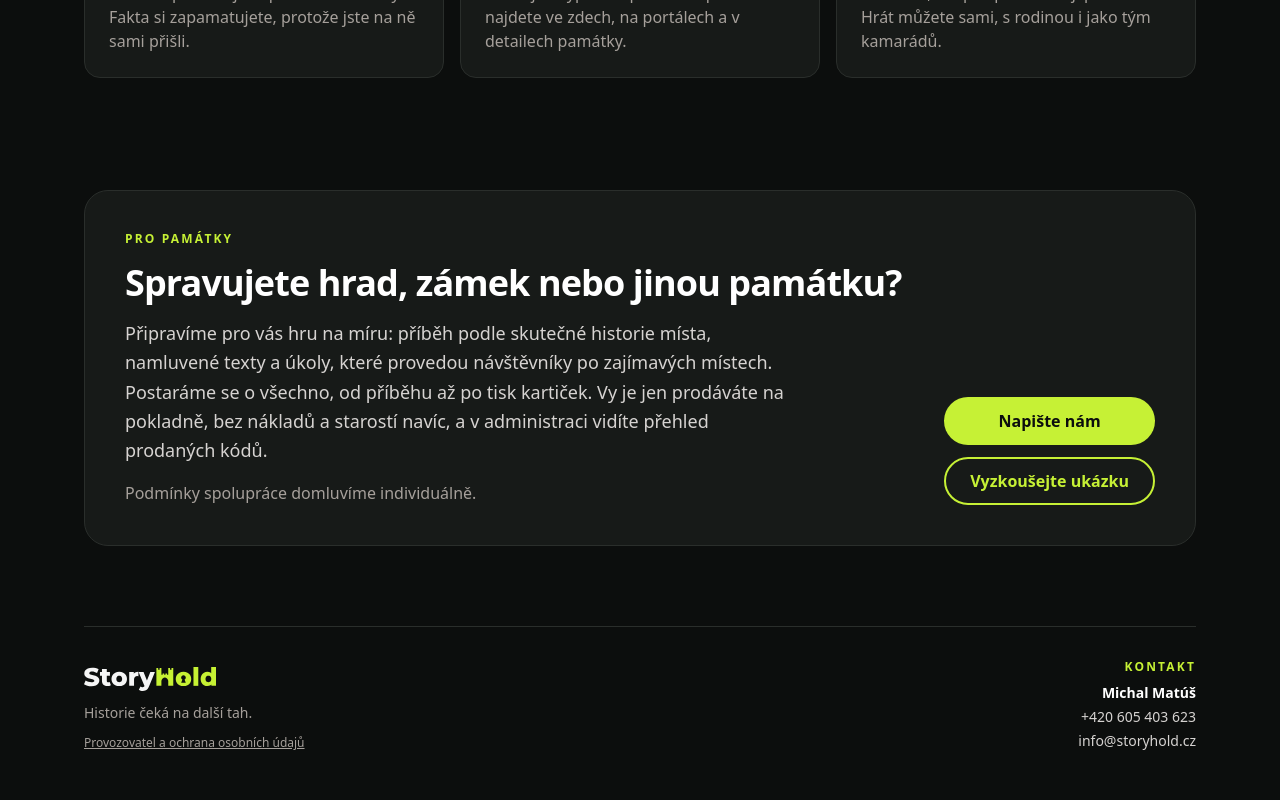
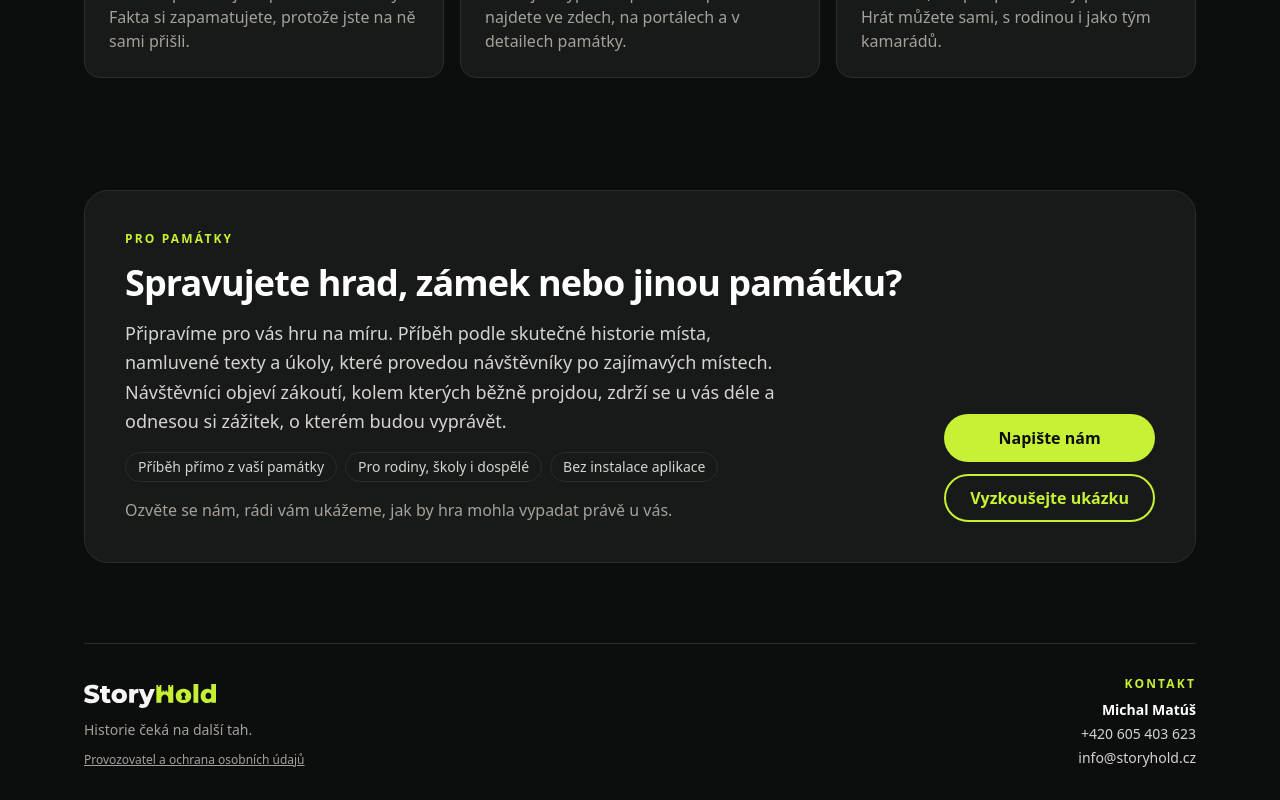
Before and after one commit to BigMcz/zazitkove_hry, a React (Vite) app in the folder frontend/: page / in a window 1280 px wide. Shown: the part 3137-3937 px from the top of the page. Built offline with nearby package versions, Linux system fonts and the light colour scheme.

Commit message:
Keep business terms out of the heritage sites section

```diff
--- a/frontend/src/pages/HomePage.tsx
+++ b/frontend/src/pages/HomePage.tsx
@@ -397,6 +397,8 @@ const aboutPoints = [
   },
 ]
 
+const heritageSitePoints = ['Příběh přímo z vaší památky', 'Pro rodiny, školy i dospělé', 'Bez instalace aplikace']
+
 /** Offer for castles and other heritage sites, the actual customers of StoryHold. */
 function ForHeritageSites() {
   return (
@@ -411,11 +413,18 @@ function ForHeritageSites() {
           Spravujete hrad, zámek nebo jinou památku?
         </h2>
         <p className="max-w-2xl text-lg leading-relaxed text-stone-300">
-          Připravíme pro vás hru na míru: příběh podle skutečné historie místa, namluvené texty a úkoly, které provedou
-          návštěvníky po zajímavých místech. Postaráme se o všechno, od příběhu až po tisk kartiček. Vy je jen prodáváte
-          na pokladně, bez nákladů a starostí navíc, a v administraci vidíte přehled prodaných kódů.
+          Připravíme pro vás hru na míru. Příběh podle skutečné historie místa, namluvené texty a úkoly, které provedou
+          návštěvníky po zajímavých místech. Návštěvníci objeví zákoutí, kolem kterých běžně projdou, zdrží se u vás déle
+          a odnesou si zážitek, o kterém budou vyprávět.
         </p>
-        <p className="text-stone-400">Podmínky spolupráce domluvíme individuálně.</p>
+        <ul aria-label="Co hra památce přináší" className="flex flex-wrap gap-2">
+          {heritageSitePoints.map((point) => (
+            <li key={point} className="rounded-full border border-night-line px-3 py-1 text-sm text-stone-300">
+              {point}
+            </li>
+          ))}
+        </ul>
+        <p className="text-stone-400">Ozvěte se nám, rádi vám ukážeme, jak by hra mohla vypadat právě u vás.</p>
       </div>
       <div className="flex flex-col gap-3 sm:flex-row md:flex-col">
         <a
```
Also changed, not shown: 1 other file (tests, documents, lock files or other folders).
